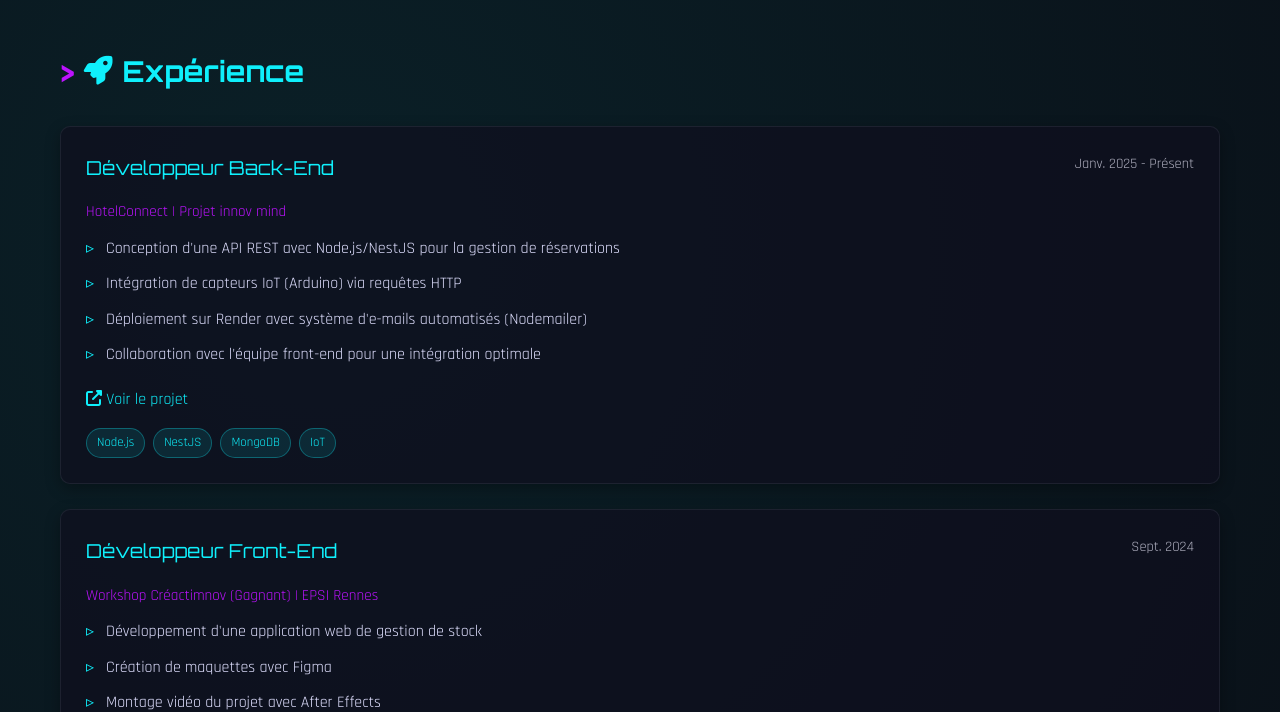
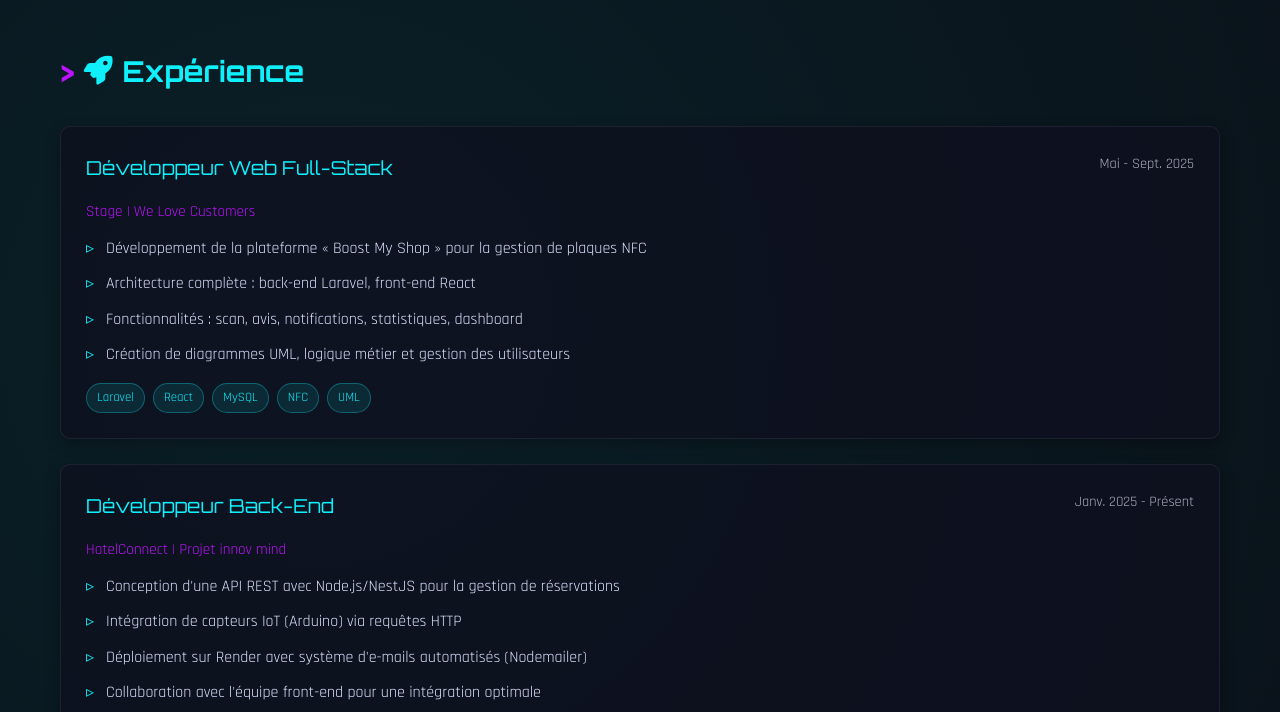
Before and after one commit to Issam028/Issam028.github.io-, a plain HTML site: page index.html in a window 1280 px wide. Shown: the part 800-1512 px from the top of the page. Drawn offline with Linux system fonts and the light colour scheme.

Commit message:
added a new job

```diff
--- a/index.html
+++ b/index.html
@@ -1,12 +1,15 @@
 <!DOCTYPE html>
 <html lang="fr">
+
 <head>
     <meta charset="UTF-8">
     <meta name="viewport" content="width=device-width, initial-scale=1.0">
     <title>ISSAM HARNOUFI | Full-Stack Developer</title>
     <link rel="preconnect" href="https://fonts.googleapis.com">
     <link rel="preconnect" href="https://fonts.gstatic.com" crossorigin>
-    <link href="https://fonts.googleapis.com/css2?family=Orbitron:wght@400;500;700&family=Rajdhani:wght@300;400;600&display=swap" rel="stylesheet">
+    <link
+        href="https://fonts.googleapis.com/css2?family=Orbitron:wght@400;500;700&family=Rajdhani:wght@300;400;600&display=swap"
+        rel="stylesheet">
     <link rel="stylesheet" href="https://cdnjs.cloudflare.com/ajax/libs/font-awesome/6.4.0/css/all.min.css">
     <style>
         :root {
@@ -353,7 +356,8 @@
             margin-bottom: 20px;
         }
 
-        input, textarea {
+        input,
+        textarea {
             width: 100%;
             padding: 12px;
             background: rgba(10, 10, 20, 0.7);
@@ -364,7 +368,8 @@
             transition: border 0.3s;
         }
 
-        input:focus, textarea:focus {
+        input:focus,
+        textarea:focus {
             outline: none;
             border-color: var(--neon-blue);
             box-shadow: 0 0 10px rgba(15, 240, 252, 0.2);
@@ -389,8 +394,15 @@
 
 
         @keyframes float {
-            0%, 100% { transform: translateY(0); }
-            50% { transform: translateY(-10px); }
+
+            0%,
+            100% {
+                transform: translateY(0);
+            }
+
+            50% {
+                transform: translateY(-10px);
+            }
         }
 
         .floating {
@@ -426,6 +438,7 @@
         }
     </style>
 </head>
+
 <body>
 
     <div class="download-cv">
@@ -440,12 +453,17 @@
                 <img src="profile.jpg" alt="Issam Harnoufi" class="profile-pic floating">
                 <div class="header-text">
                     <h1>ISSAM HARNOUFI</h1>
-                    <div class="title">Développeur <span>Full-Stack</span> | Spécialiste <span>JavaScript/PHP</span></div>
-                    <p>Je crée des solutions web innovantes avec des technologies modernes. Passionné par le développement d'applications performantes et esthétiques.</p>
+                    <div class="title">Développeur <span>Full-Stack</span> | Spécialiste <span>JavaScript/PHP</span>
+                    </div>
+                    <p>Je crée des solutions web innovantes avec des technologies modernes. Passionné par le
+                        développement d'applications performantes et esthétiques.</p>
                     <div class="social-links">
-                        <a href="https://www.linkedin.com/in/issam-harnoufi-39b1b42b2/" class="social-link" target="_blank"><i class="fab fa-linkedin-in"></i></a>
-                        <a href="https://github.com/Issam028" class="social-link" target="_blank"><i class="fab fa-github"></i></a>
-                        <a href="https://www.youtube.com/@trapvfx6507/videos" class="social-link" target="_blank"><i class="fab fa-youtube"></i></a>
+                        <a href="https://www.linkedin.com/in/issam-harnoufi-39b1b42b2/" class="social-link"
+                            target="_blank"><i class="fab fa-linkedin-in"></i></a>
+                        <a href="https://github.com/Issam028" class="social-link" target="_blank"><i
+                                class="fab fa-github"></i></a>
+                        <a href="https://www.youtube.com/@trapvfx6507/videos" class="social-link" target="_blank"><i
+                                class="fab fa-youtube"></i></a>
                         <a href="mailto:issamharnoufi@gmail.com" class="social-link"><i class="fas fa-envelope"></i></a>
                     </div>
                 </div>
@@ -465,8 +483,10 @@
         <section id="about">
             <h2><i class="fas fa-user-astronaut"></i> À Propos</h2>
             <div class="card">
-                <p>Développeur Full-Stack passionné par la création de solutions innovantes. Je combine expertise technique et créativité pour développer des applications web performantes et intuitives.</p>
-                <p>Actuellement en Bachelor DEVOPS à l'EPSI Rennes, je recherche un stage pour mettre en pratique mes compétences en développement et contribuer à des projets ambitieux.</p>
+                <p>Développeur Full-Stack passionné par la création de solutions innovantes. Je combine expertise
+                    technique et créativité pour développer des applications web performantes et intuitives.</p>
+                <p>Actuellement en Bachelor DEVOPS à l'EPSI Rennes, je recherche un stage pour mettre en pratique mes
+                    compétences en développement et contribuer à des projets ambitieux.</p>
                 <div class="tags">
                     <span class="tag">React</span>
                     <span class="tag">Node.js</span>
@@ -479,6 +499,27 @@
 
         <section id="experience">
             <h2><i class="fas fa-rocket"></i> Expérience</h2>
+            <div class="card">
+                <div class="card-header">
+                    <div class="card-title">Développeur Web Full-Stack</div>
+                    <div class="card-date">Mai - Sept. 2025</div>
+                </div>
+                <div class="card-subtitle">Stage | We Love Customers</div>
+                <ul>
+                    <li>Développement de la plateforme « Boost My Shop » pour la gestion de plaques NFC</li>
+                    <li>Architecture complète : back-end Laravel, front-end React</li>
+                    <li>Fonctionnalités : scan, avis, notifications, statistiques, dashboard</li>
+                    <li>Création de diagrammes UML, logique métier et gestion des utilisateurs</li>
+                </ul>
+                <div class="tags">
+                    <span class="tag">Laravel</span>
+                    <span class="tag">React</span>
+                    <span class="tag">MySQL</span>
+                    <span class="tag">NFC</span>
+                    <span class="tag">UML</span>
+                </div>
+            </div>
+
 
             <div class="card">
                 <div class="card-header">
@@ -492,7 +533,8 @@
                     <li>Déploiement sur Render avec système d'e-mails automatisés (Nodemailer)</li>
                     <li>Collaboration avec l'équipe front-end pour une intégration optimale</li>
                 </ul>
-                <a href="https://hotelconnect.fr/" class="project-link" target="_blank" style="color: var(--neon-blue); text-decoration: none; display: inline-block; margin-top: 10px;">
+                <a href="https://hotelconnect.fr/" class="project-link" target="_blank"
+                    style="color: var(--neon-blue); text-decoration: none; display: inline-block; margin-top: 10px;">
                     <i class="fas fa-external-link-alt"></i> Voir le projet
                 </a>
                 <div class="tags">
@@ -514,7 +556,8 @@
                     <li>Création de maquettes avec Figma</li>
                     <li>Montage vidéo du projet avec After Effects</li>
                 </ul>
-                <a href="https://issam028.github.io/online-MyDil/" class="project-link" target="_blank" style="color: var(--neon-blue); text-decoration: none; display: inline-block; margin-top: 10px;">
+                <a href="https://issam028.github.io/online-MyDil/" class="project-link" target="_blank"
+                    style="color: var(--neon-blue); text-decoration: none; display: inline-block; margin-top: 10px;">
                     <i class="fas fa-external-link-alt"></i> Voir le projet
                 </a>
                 <div class="tags">
@@ -557,7 +600,8 @@
                     <li>Utilisation de Postman pour les tests API et Figma pour le design</li>
                     <li>Gestion de projet avec Discord et Jira</li>
                 </ul>
-                <a href="https://istab-frontend1.vercel.app/" class="project-link" target="_blank" style="color: var(--neon-blue); text-decoration: none; display: inline-block; margin-top: 10px;">
+                <a href="https://istab-frontend1.vercel.app/" class="project-link" target="_blank"
+                    style="color: var(--neon-blue); text-decoration: none; display: inline-block; margin-top: 10px;">
                     <i class="fas fa-external-link-alt"></i> Voir le projet
                 </a>
                 <div class="tags">
@@ -648,7 +692,11 @@
             <h2><i class="fas fa-paper-plane"></i> Contact</h2>
             <div class="card">
 
-                <form class="contact-form" name="contact" method="POST" data-netlify="true" netlify>
+                <form class="contact-form" action="https://formsubmit.co/issamharnoufi@gmail.com" method="POST">
+                    <!-- FormSubmit hidden fields -->
+                    <input type="hidden" name="_captcha" value="false">
+                    <input type="hidden" name="_next" value="https://yourdomain.com/merci.html">
+
                     <div class="form-group">
                         <input type="text" name="name" placeholder="Votre nom" required>
                     </div>
@@ -656,18 +704,21 @@
                         <input type="email" name="email" placeholder="Votre email" required>
                     </div>
                     <div class="form-group">
-                        <input type="text" name="subject" placeholder="Sujet">
+                        <input type="text" name="_subject" placeholder="Sujet"> <!-- Note: _subject for FormSubmit -->
                     </div>
                     <div class="form-group">
                         <textarea name="message" rows="5" placeholder="Votre message" required></textarea>
                     </div>
-                    <button type="submit">Envoyer le message</button>
+
+                    <div class="form-button-container">
+                        <button type="submit">Envoyer le message</button>
+                    </div>
                 </form>
-
                 <div style="margin-top: 30px; text-align: center;">
                     <p>Ou contactez-moi directement :</p>
                     <div style="margin-top: 15px;">
-                        <a href="mailto:issamharnoufi@gmail.com" style="color: var(--neon-blue); text-decoration: none;">
+                        <a href="mailto:issamharnoufi@gmail.com"
+                            style="color: var(--neon-blue); text-decoration: none;">
                             <i class="fas fa-envelope"></i> issamharnoufi@gmail.com
                         </a>
                     </div>
@@ -682,11 +733,11 @@
     </div>
 
     <script>
-        document.addEventListener('DOMContentLoaded', function() {
+        document.addEventListener('DOMContentLoaded', function () {
             const navLinks = document.querySelectorAll('.nav-link');
 
             navLinks.forEach(link => {
-                link.addEventListener('click', function(e) {
+                link.addEventListener('click', function (e) {
                     e.preventDefault();
                     const targetId = this.getAttribute('href');
                     const targetSection = document.querySelector(targetId);
@@ -700,7 +751,7 @@
                 });
             });
 
-            window.addEventListener('scroll', function() {
+            window.addEventListener('scroll', function () {
                 const scrollPosition = window.scrollY;
 
                 document.querySelectorAll('section').forEach(section => {
@@ -721,7 +772,7 @@
 
             const form = document.querySelector('.contact-form');
             if (form) {
-                form.addEventListener('submit', function() {
+                form.addEventListener('submit', function () {
                     setTimeout(() => {
                         window.location.href = '/merci.html';
                     }, 1500);
@@ -730,4 +781,5 @@
         });
     </script>
 </body>
-</html>
+
+</html
```
